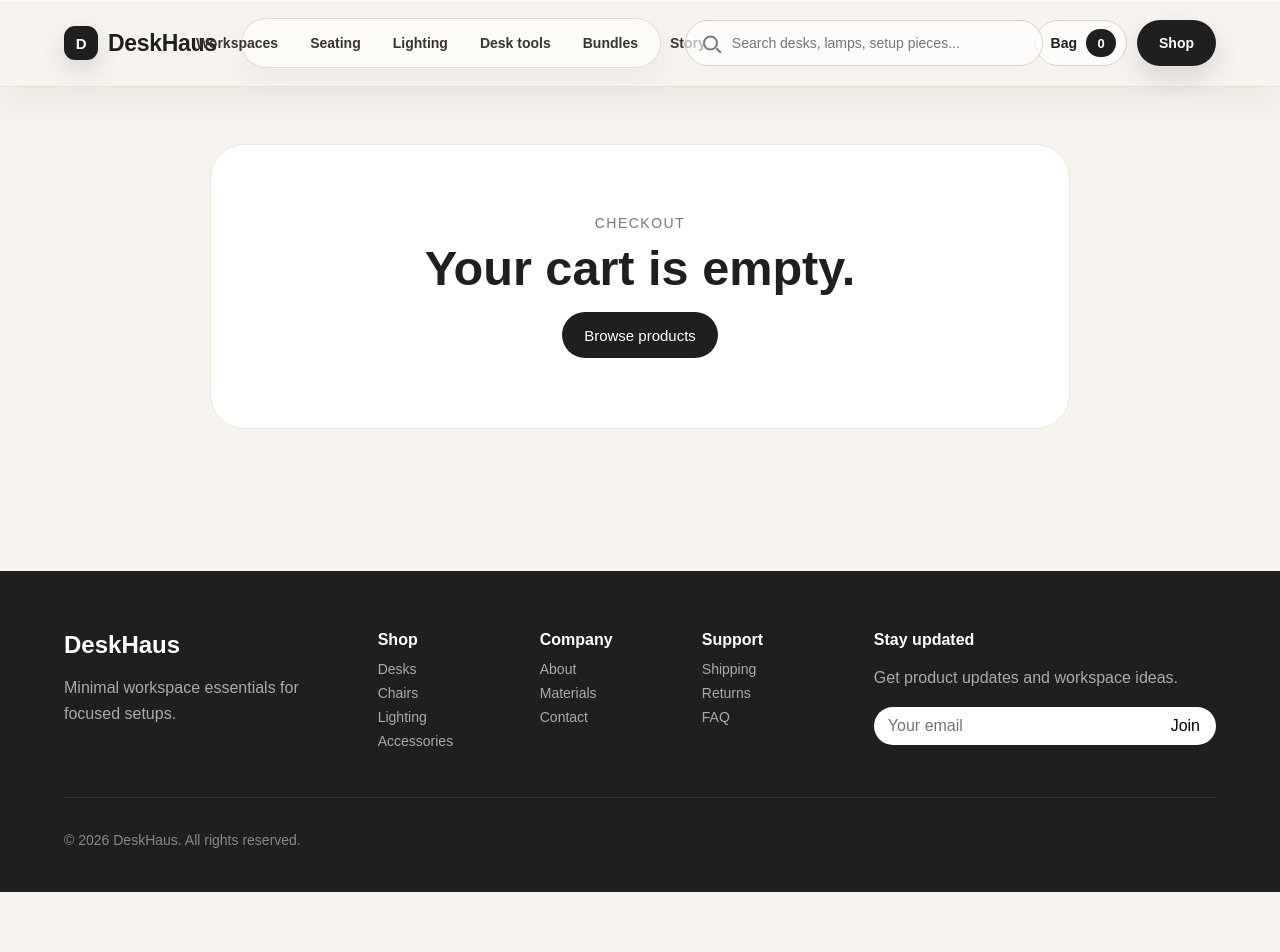
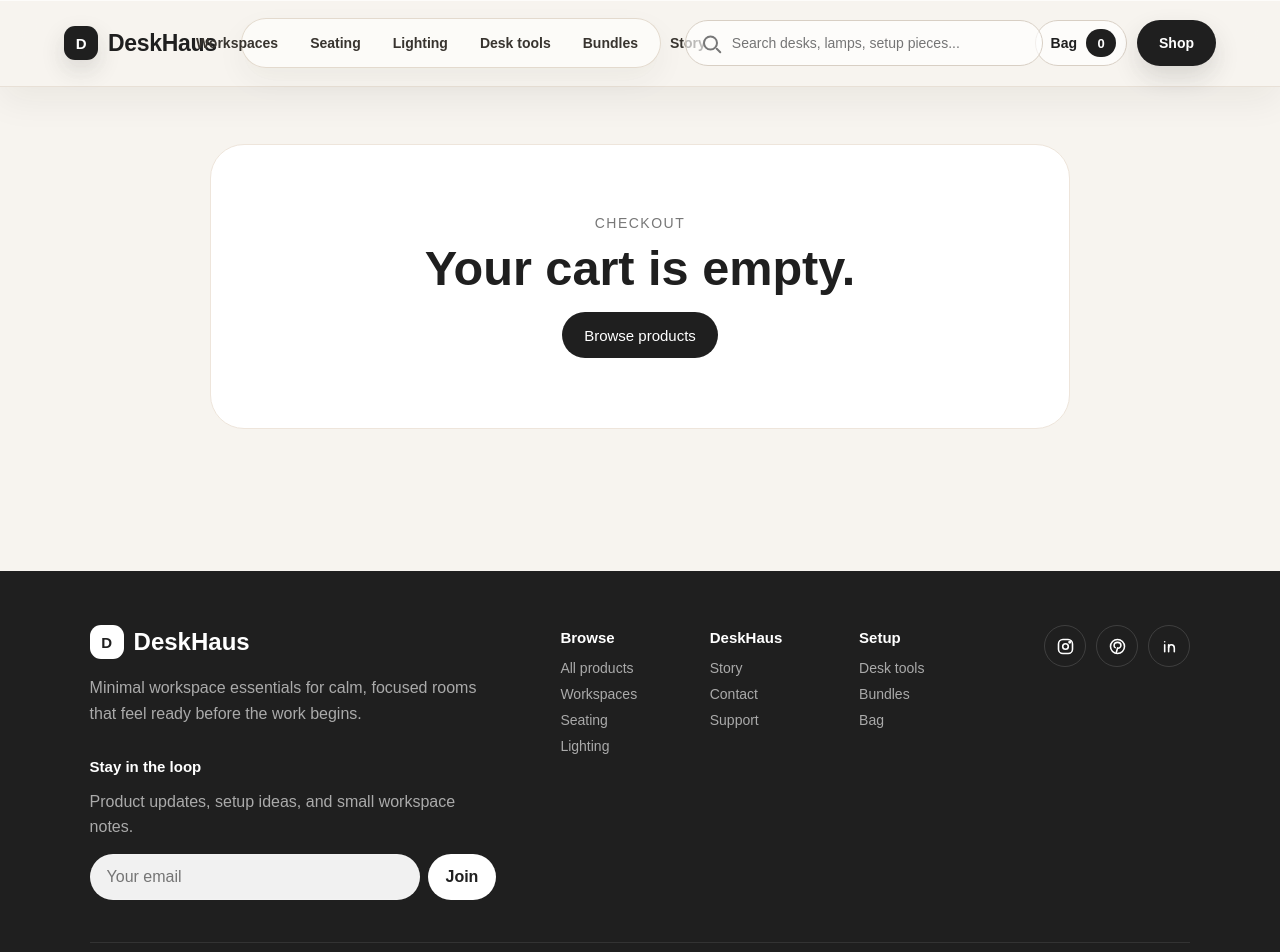
Before and after one commit to DavidGhachava/react-final-project, a React (Vite) app in the folder my-app/: page /checkout in a window 1280 px wide. Shown: the top 952 px of the page. Before the commit the page ends 892 px from the top, so only its background shows below. Built offline with nearby package versions, Linux system fonts and the light colour scheme.

Commit message:
footer rework

```diff
--- a/my-app/src/components/Footer.jsx
+++ b/my-app/src/components/Footer.jsx
@@ -3,58 +3,104 @@ import { Link } from 'react-router-dom'
 
 function Footer() {
   const [joined, setJoined] = useState(false)
+  const [email, setEmail] = useState('')
 
   function handleNewsletterSubmit(event) {
     event.preventDefault()
+    setEmail('')
     setJoined(true)
   }
 
   return (
     <footer className="footer">
       <div className="footer-container">
-        <div className="footer-brand">
-          <h2>DeskHaus</h2>
-          <p>Minimal workspace essentials for focused setups.</p>
+        <div className="footer-main">
+          <div className="footer-brand">
+            <Link to="/" className="footer-logo" aria-label="DeskHaus home">
+              <span>D</span>
+              <strong>DeskHaus</strong>
+            </Link>
+            <p>
+              Minimal workspace essentials for calm, focused rooms that feel
+              ready before the work begins.
+            </p>
+          </div>
+
+          <div className="footer-newsletter">
+            <h4>Stay in the loop</h4>
+            <p>Product updates, setup ideas, and small workspace notes.</p>
+
+            <form className="newsletter-input" onSubmit={handleNewsletterSubmit}>
+              <input
+                type="email"
+                placeholder="Your email"
+                aria-label="Email address"
+                value={email}
+                required
+                onChange={(event) => {
+                  setEmail(event.target.value)
+                  setJoined(false)
+                }}
+              />
+              <button type="submit">Join</button>
+            </form>
+            {joined && <p className="newsletter-note">Thanks for joining DeskHaus updates.</p>}
+          </div>
         </div>
 
         <div className="footer-links">
           <div>
-            <h4>Shop</h4>
-            <Link to="/products?category=Desks">Desks</Link>
-            <Link to="/products?category=Chairs">Chairs</Link>
+            <h4>Browse</h4>
+            <Link to="/products">All products</Link>
+            <Link to="/products?category=Desks">Workspaces</Link>
+            <Link to="/products?category=Chairs">Seating</Link>
             <Link to="/products?category=Lighting">Lighting</Link>
-            <Link to="/products?category=Accessories">Accessories</Link>
           </div>
 
           <div>
-            <h4>Company</h4>
-            <Link to="/about">About</Link>
-            <Link to="/about#materials">Materials</Link>
+            <h4>DeskHaus</h4>
+            <Link to="/about">Story</Link>
             <Link to="/contact">Contact</Link>
+            <Link to="/support">Support</Link>
           </div>
 
           <div>
-            <h4>Support</h4>
-            <Link to="/support#shipping">Shipping</Link>
-            <Link to="/support#returns">Returns</Link>
-            <Link to="/support#faq">FAQ</Link>
+            <h4>Setup</h4>
+            <Link to="/products?category=Accessories">Desk tools</Link>
+            <Link to="/products?category=Setup">Bundles</Link>
+            <Link to="/cart">Bag</Link>
           </div>
         </div>
 
-        <div className="footer-newsletter">
-          <h4>Stay updated</h4>
-          <p>Get product updates and workspace ideas.</p>
-
-          <form className="newsletter-input" onSubmit={handleNewsletterSubmit}>
-            <input type="email" placeholder="Your email" aria-label="Email address" />
-            <button type="submit">Join</button>
-          </form>
-          {joined && <p className="newsletter-note">Thanks for joining DeskHaus updates.</p>}
+        <div className="footer-socials" aria-label="Social links">
+          <a href="https://www.instagram.com/" aria-label="Instagram" target="_blank" rel="noreferrer">
+            <svg viewBox="0 0 24 24" aria-hidden="true">
+              <rect x="4" y="4" width="16" height="16" rx="5" />
+              <circle cx="12" cy="12" r="3.2" />
+              <circle cx="16.8" cy="7.2" r="0.8" />
+            </svg>
+          </a>
+          <a href="https://www.pinterest.com/" aria-label="Pinterest" target="_blank" rel="noreferrer">
+            <svg viewBox="0 0 24 24" aria-hidden="true">
+              <circle cx="12" cy="12" r="8" />
+              <path d="M10.7 18.5 12 13.9" />
+              <path d="M12.2 13.9c2.1.2 3.7-1.1 3.7-3.2 0-2-1.5-3.4-3.8-3.4-2.6 0-4 1.7-4 3.6 0 1.1.4 2 1.3 2.4" />
+            </svg>
+          </a>
+          <a href="https://www.linkedin.com/" aria-label="LinkedIn" target="_blank" rel="noreferrer">
+            <svg viewBox="0 0 24 24" aria-hidden="true">
+              <path d="M6.5 10v8" />
+              <path d="M6.5 6.5v.1" />
+              <path d="M11 18v-8" />
+              <path d="M11 13.4c0-2 1.1-3.4 3.1-3.4 1.9 0 3.4 1.3 3.4 3.8V18" />
+            </svg>
+          </a>
         </div>
       </div>
 
       <div className="footer-bottom">
         <p>&copy; 2026 DeskHaus. All rights reserved.</p>
+        <span>Calm workspace essentials.</span>
       </div>
     </footer>
   )
--- a/my-app/src/styles/footer.css
+++ b/my-app/src/styles/footer.css
@@ -2,23 +2,88 @@
   margin-top: 80px;
   background: #1f1f1f;
   color: white;
-  padding: 60px 64px 30px;
+  padding: 54px var(--page-gutter) 28px;
 }
 
 .footer-container {
+  width: min(100%, var(--content-max));
+  margin: 0 auto;
   display: grid;
-  grid-template-columns: 1.2fr 2fr 1.5fr;
-  gap: 40px;
+  grid-template-columns: minmax(320px, 1.15fr) minmax(420px, 1fr) auto;
+  gap: clamp(34px, 5vw, 76px);
+  align-items: start;
 }
 
-.footer-brand h2 {
-  margin: 0 0 12px;
+.footer-main {
+  display: grid;
+  gap: 30px;
+}
+
+.footer-logo {
+  display: inline-flex;
+  align-items: center;
+  gap: 10px;
+  color: white;
+  text-decoration: none;
+  font-size: 24px;
+}
+
+.footer-logo span {
+  width: 34px;
+  height: 34px;
+  border-radius: 11px;
+  background: white;
+  color: #1f1f1f;
+  display: inline-flex;
+  align-items: center;
+  justify-content: center;
+  font-size: 15px;
+  font-weight: 800;
 }
 
 .footer-brand p,
+.footer-newsletter p,
+.footer-bottom {
+  color: #aaa;
+}
+
+.footer-brand p {
+  max-width: 440px;
+  margin: 16px 0 0;
+  line-height: 1.65;
+}
+
+.footer-links {
+  display: grid;
+  grid-template-columns: repeat(3, minmax(0, 1fr));
+  gap: 28px;
+  padding-top: 4px;
+}
+
+.footer-links h4,
+.footer-newsletter h4 {
+  margin: 0 0 14px;
+  color: white;
+  font-size: 15px;
+}
+
+.footer-links a {
+  display: block;
+  color: #aaa;
+  text-decoration: none;
+  margin-bottom: 10px;
+  font-size: 14px;
+  transition: color 0.2s ease;
+}
+
+.footer-links a:hover {
+  color: white;
+}
+
 .footer-newsletter p {
-  color: #aaa;
+  max-width: 420px;
   line-height: 1.6;
+  margin: 0;
 }
 
 .footer-newsletter .newsletter-note {
@@ -27,80 +92,120 @@
   font-size: 14px;
 }
 
-.footer-links {
+.newsletter-input {
   display: grid;
-  grid-template-columns: repeat(3, 1fr);
-  gap: 30px;
+  grid-template-columns: minmax(0, 1fr) auto;
+  gap: 8px;
+  margin-top: 14px;
+  max-width: 460px;
 }
 
-.footer-links h4,
-.footer-newsletter h4 {
-  margin: 0 0 12px;
+.newsletter-input input {
+  min-width: 0;
+  min-height: 46px;
+  padding: 12px 16px;
+  border: 1px solid rgba(255, 255, 255, 0.14);
+  outline: none;
+  border-radius: 999px;
+  background: rgba(255, 255, 255, 0.94);
+  color: #1f1f1f;
 }
 
-.footer-links a {
-  display: block;
-  color: #aaa;
-  text-decoration: none;
-  margin-bottom: 8px;
+.newsletter-input input:focus {
+  border-color: white;
+  box-shadow: 0 0 0 4px rgba(255, 255, 255, 0.08);
+}
+
+.newsletter-input button {
+  min-height: 46px;
+  padding: 12px 18px;
+  border: none;
+  background: white;
+  color: #1f1f1f;
+  border-radius: 999px;
+  cursor: pointer;
+  font-weight: 700;
+}
+
+.footer-socials {
+  display: flex;
+  gap: 10px;
+  justify-content: end;
+}
+
+.footer-socials a {
+  width: 42px;
+  height: 42px;
+  border: 1px solid rgba(255, 255, 255, 0.14);
+  border-radius: 50%;
+  color: white;
+  display: inline-flex;
+  align-items: center;
+  justify-content: center;
+  transition: background 0.2s ease, transform 0.2s ease, border-color 0.2s ease;
+}
+
+.footer-socials a:hover {
+  background: rgba(255, 255, 255, 0.08);
+  border-color: rgba(255, 255, 255, 0.34);
+  transform: translateY(-2px);
+}
+
+.footer-socials svg {
+  width: 21px;
+  height: 21px;
+  fill: none;
+  stroke: currentColor;
+  stroke-width: 1.8;
+  stroke-linecap: round;
+  stroke-linejoin: round;
+}
+
+.footer-bottom {
+  width: min(100%, var(--content-max));
+  margin: 42px auto 0;
+  border-top: 1px solid #333;
+  padding-top: 22px;
+  display: flex;
+  justify-content: space-between;
+  gap: 18px;
   font-size: 14px;
 }
 
-.footer-links a:hover {
-  color: white;
+.footer-bottom p {
+  margin: 0;
 }
 
-.newsletter-input {
-  display: flex;
-  margin-top: 12px;
-}
-
-.newsletter-input input {
-  flex: 1;
-  min-width: 0;
-  padding: 10px 14px;
-  border: none;
-  outline: none;
-  border-radius: 999px 0 0 999px;
-}
-
-.newsletter-input button {
-  padding: 10px 16px;
-  border: none;
-  background: white;
-  color: black;
-  border-radius: 0 999px 999px 0;
-  cursor: pointer;
-}
-
-.footer-bottom {
-  margin-top: 40px;
-  border-top: 1px solid #333;
-  padding-top: 20px;
-  font-size: 14px;
-  color: #888;
-}
-
-@media (max-width: 900px) {
-  .footer {
-    padding: 50px 28px;
-  }
-
+@media (max-width: 1000px) {
   .footer-container {
     grid-template-columns: 1fr;
   }
 
   .footer-links {
-    grid-template-columns: repeat(2, 1fr);
+    max-width: 620px;
+  }
+
+  .footer-socials {
+    justify-content: start;
   }
 }
 
 @media (max-width: 600px) {
   .footer {
-    padding: 44px 16px 26px;
+    padding-top: 42px;
+    padding-bottom: 26px;
   }
 
   .footer-links {
     grid-template-columns: 1fr;
+    gap: 22px;
+  }
+
+  .newsletter-input {
+    grid-template-columns: 1fr;
+  }
+
+  .footer-bottom {
+    display: grid;
   }
 }
```
